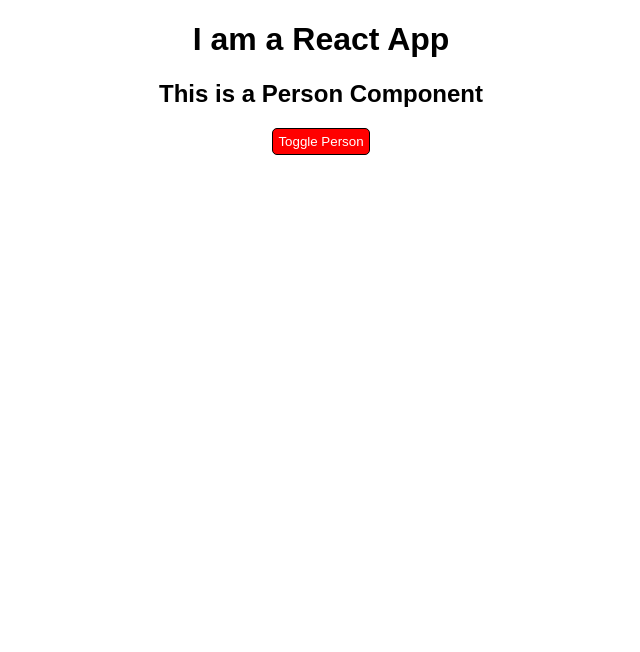
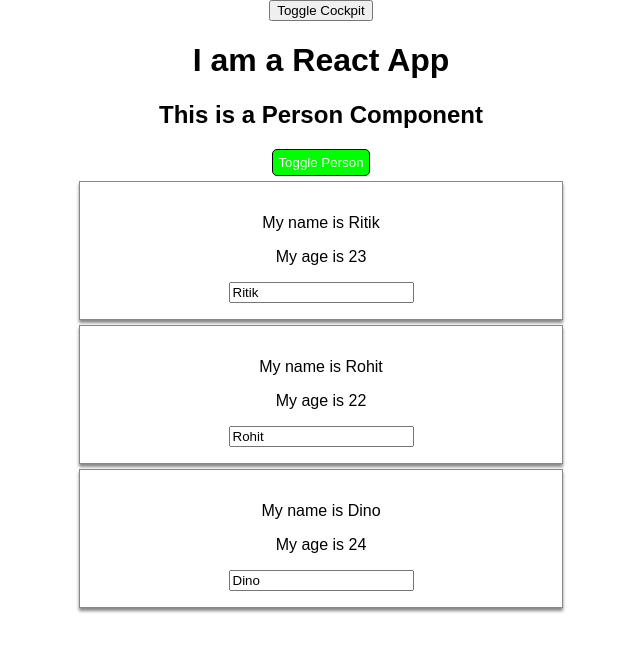
Before and after one commit to Ritik97/React-Guide, a React app: page / in a window 1280 px wide. Shown: the top 652 px of the page, without its empty margins (319-959 px from the left). Built offline with nearby package versions, Linux system fonts and the light colour scheme.

Commit message:
Optimized shouldComponentUpdate

```diff
--- a/src/Containers/App.js
+++ b/src/Containers/App.js
@@ -30,6 +30,11 @@ class App extends Component {
     console.log('[App.js] componentDidMount');
   };
 
+  getSnapshotBeforeUpdate(prevProps, prevState) {
+    console.log('[App.js] getSnapshotBeforeUpdate');
+    return null;
+};
+
   shouldComponentUpdate(nextProps, nextState) {
     console.log('[App.js] shouldComponentUpdate');
     return true;
@@ -46,7 +51,8 @@ class App extends Component {
       { id: 2, name: 'Dino', age: 24 }
     ],
     otherState: 'Other State',
-    showPersons: false
+    showPersons: true,
+    removeCockpit: true
   };
 
   switchNameHandler = (newName) => {
@@ -95,6 +101,14 @@ class App extends Component {
     });
   };
 
+  removeCockpit = () => {
+    console.log('Cockpit Toggled');
+    let cockpit = this.state.removeCockpit;
+    this.setState({
+      removeCockpit: !cockpit
+    });
+  };
+
   render() {
     /**Inline Style */
     console.log('[App.js] render');
@@ -104,14 +118,17 @@ class App extends Component {
     if (this.state.showPersons) {
 
       persons = <Persons persons={this.state.Persons} deletePersonHandler={this.deletePersonHandler}
-      nameChangeHandler={this.nameChangeHandler} />
+        nameChangeHandler={this.nameChangeHandler} />
 
     }
 
     return (
       <div className={classes.App}>
+        <button onClick={this.removeCockpit}>Toggle Cockpit</button>
+        { this.state.removeCockpit ? (
         <Cockpit showPersons={this.state.showPersons} personsLength={this.state.Persons.length}
-          togglePersonHandler={this.togglePersonHandler} title={this.props.title} />
+          togglePersonHandler={this.togglePersonHandler} title={this.props.title} /> ) : null
+        }
         {persons}
       </div>
     );
--- a/src/Persons/Persons.js
+++ b/src/Persons/Persons.js
@@ -2,6 +2,11 @@ import React, { Component } from 'react';
 import Person from '../Person/Person'
 
 class Persons extends Component {
+
+    constructor(props) {
+        super(props);
+        console.log('[Persons.js] Constructor');
+    };
 
     static getDerivedStateFromProps(props, state) {
         console.log('[Persons.js] getDerivedStateFromProps', props);
@@ -10,7 +15,12 @@ class Persons extends Component {
 
     shouldComponentUpdate(nextProps, nextState) {
         console.log('[Persons.js] shouldComponentUpdate');
-        return true;
+        if(nextProps.persons !== this.props.persons) {
+            return true;
+        } else {
+            return false;
+        }
+
     };
 
     getSnapshotBeforeUpdate(prevProps, prevState) {
@@ -20,10 +30,6 @@ class Persons extends Component {
 
     componentDidUpdate(prevProps, prevState, snapshot) {
         console.log('[Persons.js] componentDidUpdate', snapshot);
-    };
-
-    componentWillUnmount() {
-        console.log('[Persons.js] componentWillUnmount');
     };
 
     render() {
```
